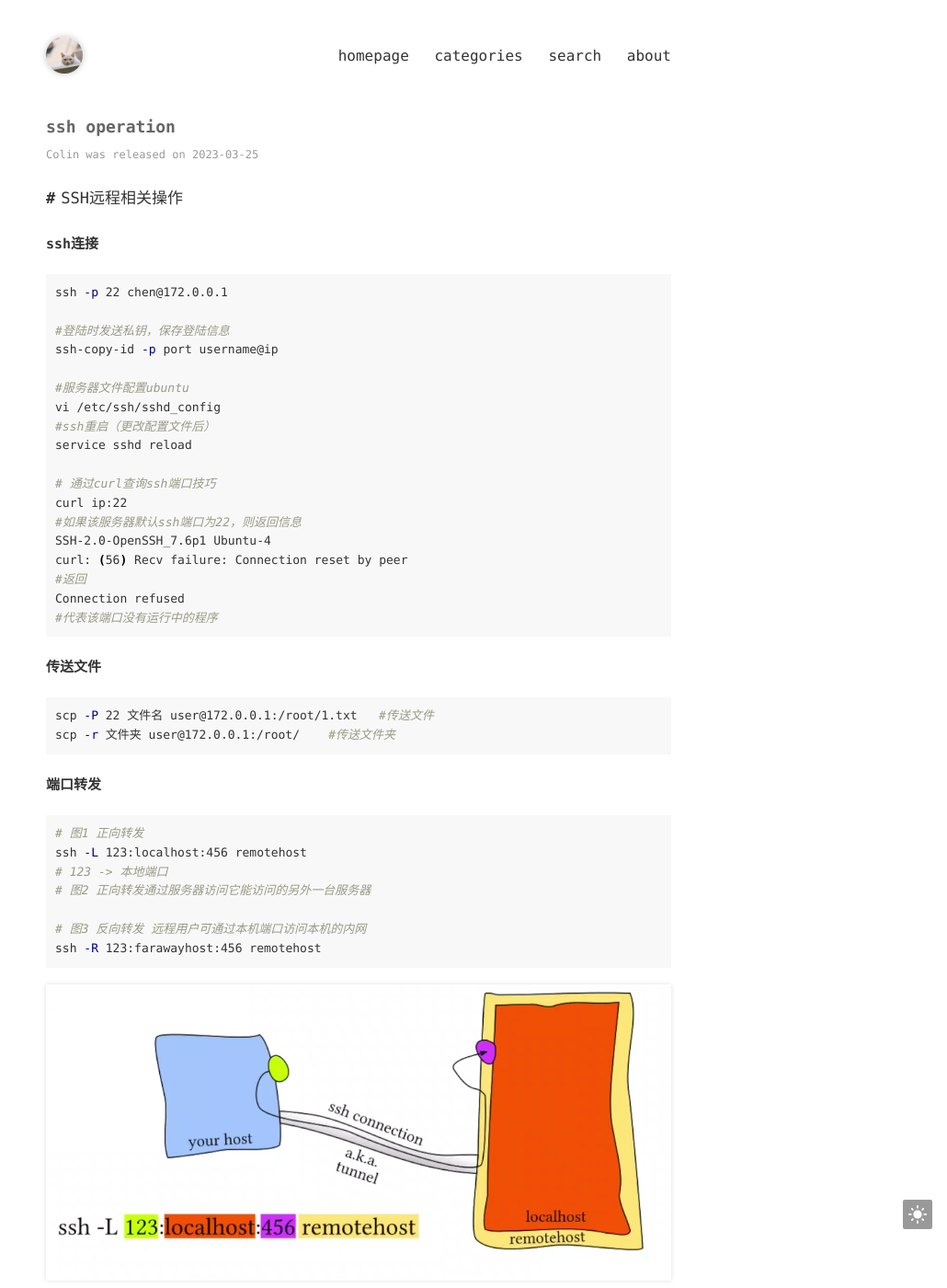
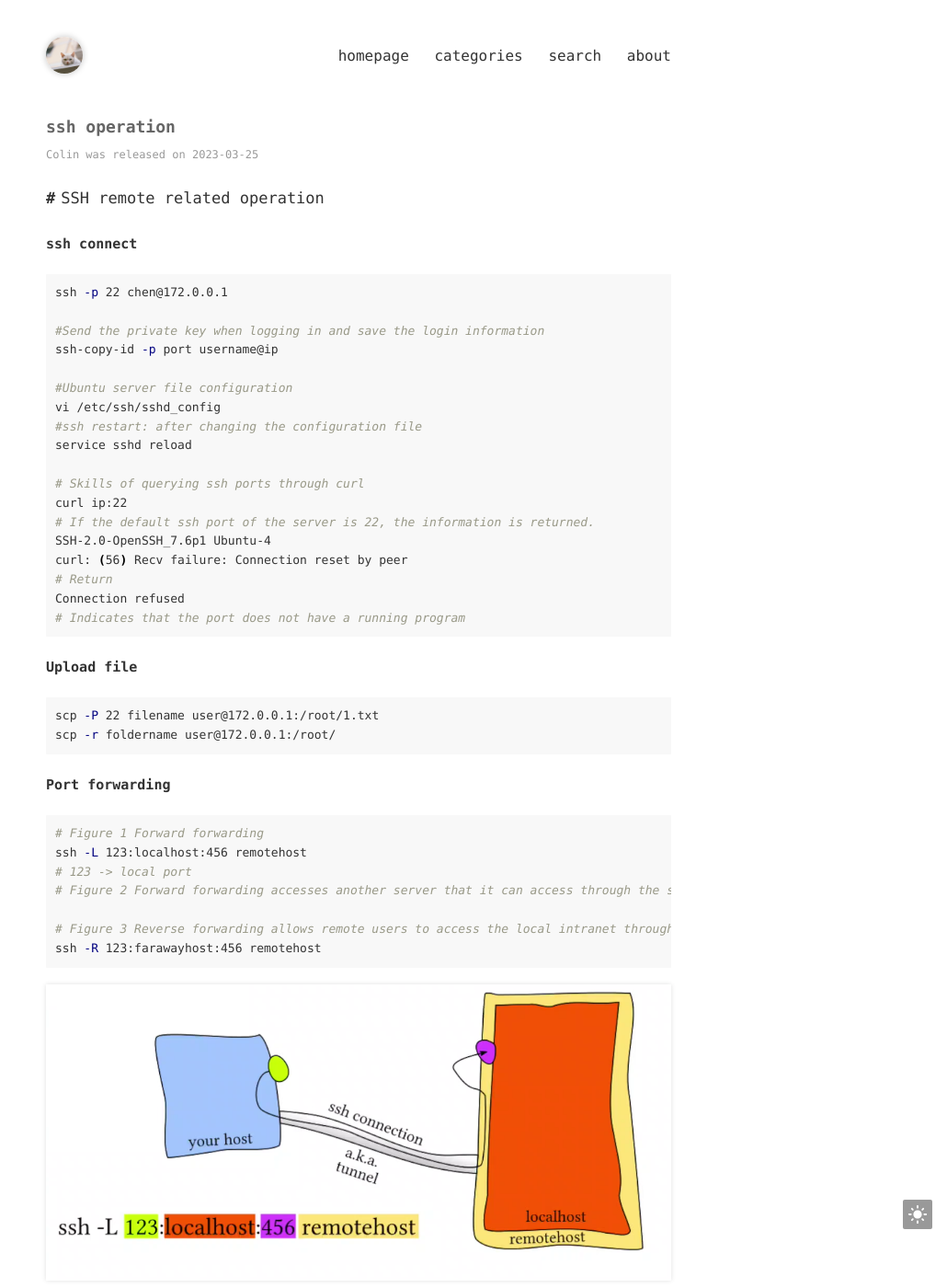
Before and after one commit to colin9624/colin9624.github.io, a Jekyll site: the page built from _posts/2023-03-25-ssh_operation.md, in a window 1280 px wide and 1400 px high. Shown: the whole window at 92% size, without its empty margins (250-1280 px from the left). Built offline with Jekyll 4.4.1, drawn with Linux system fonts in a browser that asks for light colours.

Commit message:
:memo: update

````diff
--- a/_posts/2023-03-25-ssh_operation.md
+++ b/_posts/2023-03-25-ssh_operation.md
@@ -4,47 +4,47 @@ title: ssh operation
 categories: [ssh, linux, shell]
 ---
 
-# SSH远程相关操作
+# SSH remote related operation
 
-### ssh连接
+### ssh connect
 
 ```shell
 ssh -p 22 chen@172.0.0.1
 
-#登陆时发送私钥，保存登陆信息
+#Send the private key when logging in and save the login information
 ssh-copy-id -p port username@ip
 
-#服务器文件配置ubuntu
+#Ubuntu server file configuration
 vi /etc/ssh/sshd_config
-#ssh重启（更改配置文件后）
+#ssh restart: after changing the configuration file
 service sshd reload
 
-# 通过curl查询ssh端口技巧
+# Skills of querying ssh ports through curl
 curl ip:22
-#如果该服务器默认ssh端口为22，则返回信息
+# If the default ssh port of the server is 22, the information is returned.
 SSH-2.0-OpenSSH_7.6p1 Ubuntu-4
 curl: (56) Recv failure: Connection reset by peer
-#返回
+# Return
 Connection refused
-#代表该端口没有运行中的程序
+# Indicates that the port does not have a running program
 ```
 
-### 传送文件
+### Upload file
 
 ```shell
-scp -P 22 文件名 user@172.0.0.1:/root/1.txt   #传送文件
-scp -r 文件夹 user@172.0.0.1:/root/    #传送文件夹
+scp -P 22 filename user@172.0.0.1:/root/1.txt
+scp -r foldername user@172.0.0.1:/root/
 ```
 
-### 端口转发
+### Port forwarding
 
 ```shell
-# 图1 正向转发
+# Figure 1 Forward forwarding
 ssh -L 123:localhost:456 remotehost
-# 123 -> 本地端口
-# 图2 正向转发通过服务器访问它能访问的另外一台服务器
+# 123 -> local port
+# Figure 2 Forward forwarding accesses another server that it can access through the server.
 
-# 图3 反向转发 远程用户可通过本机端口访问本机的内网
+# Figure 3 Reverse forwarding allows remote users to access the local intranet through the local port
 ssh -R 123:farawayhost:456 remotehost
 ```
 
````
Also changed, not shown: _posts/2023-03-13-Java_interview_questions.md (+1 -1 lines).
